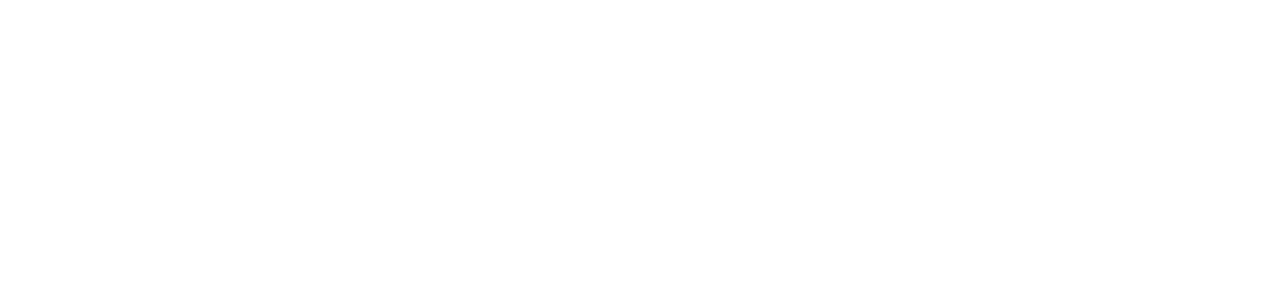
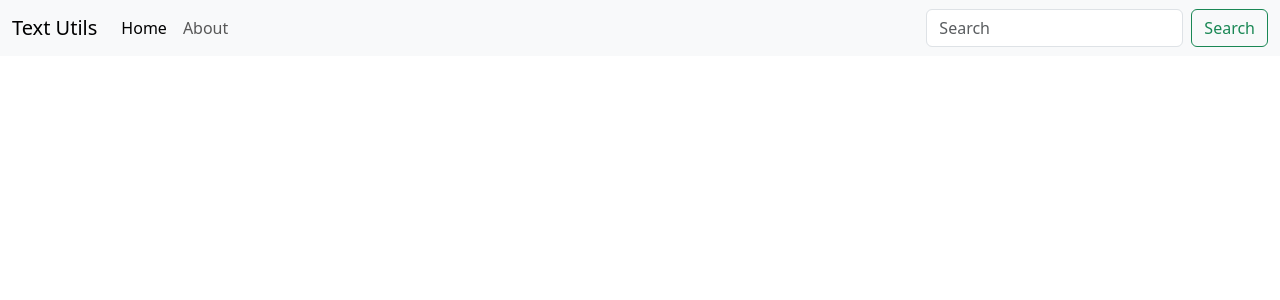
Before and after one commit to JoshiNirdesh/practice-react, a React (Vite) app in the folder React/: page / in a window 1280 px wide. Shown: the top 300 px of the page. Built offline with nearby package versions, Linux system fonts and the light colour scheme.

Commit message:
navbar bootstrap

```diff
--- a/React/index.html
+++ b/React/index.html
@@ -4,9 +4,20 @@
     <meta charset="UTF-8" />
     <meta name="viewport" content="width=device-width, initial-scale=1.0" />
     <title>Practice React</title>
+    <link
+      href="https://cdn.jsdelivr.net/npm/bootstrap@5.3.5/dist/css/bootstrap.min.css"
+      rel="stylesheet"
+      integrity="sha384-SgOJa3DmI69IUzQ2PVdRZhwQ+dy64/BUtbMJw1MZ8t5HZApcHrRKUc4W0kG879m7"
+      crossorigin="anonymous"
+    />
   </head>
   <body>
     <div id="root"></div>
     <script type="module" src="/src/main.jsx"></script>
+    <script
+      src="https://cdn.jsdelivr.net/npm/bootstrap@5.3.5/dist/js/bootstrap.bundle.min.js"
+      integrity="sha384-k6d4wzSIapyDyv1kpU366/PK5hCdSbCRGRCMv+eplOQJWyd1fbcAu9OCUj5zNLiq"
+      crossorigin="anonymous"
+    ></script>
   </body>
 </html>
--- a/React/src/App.jsx
+++ b/React/src/App.jsx
@@ -1,12 +1,56 @@
 import { useState } from "react";
-import reactLogo from "./assets/react.svg";
-import viteLogo from "/vite.svg";
 import "./App.css";
 
 function App() {
   const [count, setCount] = useState(0);
 
-  return <></>;
+  return (
+    <>
+      <nav className="navbar navbar-expand-lg bg-body-tertiary">
+        <div className="container-fluid">
+          <a className="navbar-brand" href="#">
+            Text Utils
+          </a>
+          <button
+            className="navbar-toggler"
+            type="button"
+            data-bs-toggle="collapse"
+            data-bs-target="#navbarSupportedContent"
+            aria-controls="navbarSupportedContent"
+            aria-expanded="false"
+            aria-label="Toggle navigation"
+          >
+            <span className="navbar-toggler-icon"></span>
+          </button>
+          <div className="collapse navbar-collapse" id="navbarSupportedContent">
+            <ul className="navbar-nav me-auto mb-2 mb-lg-0">
+              <li className="nav-item">
+                <a className="nav-link active" aria-current="page" href="/">
+                  Home
+                </a>
+              </li>
+              <li className="nav-item">
+                <a className="nav-link" href="/">
+                  About
+                </a>
+              </li>
+            </ul>
+            <form className="d-flex" role="search">
+              <input
+                className="form-control me-2"
+                type="search"
+                placeholder="Search"
+                aria-label="Search"
+              />
+              <button className="btn btn-outline-success" type="submit">
+                Search
+              </button>
+            </form>
+          </div>
+        </div>
+      </nav>
+    </>
+  );
 }
 
 export default App;
```
